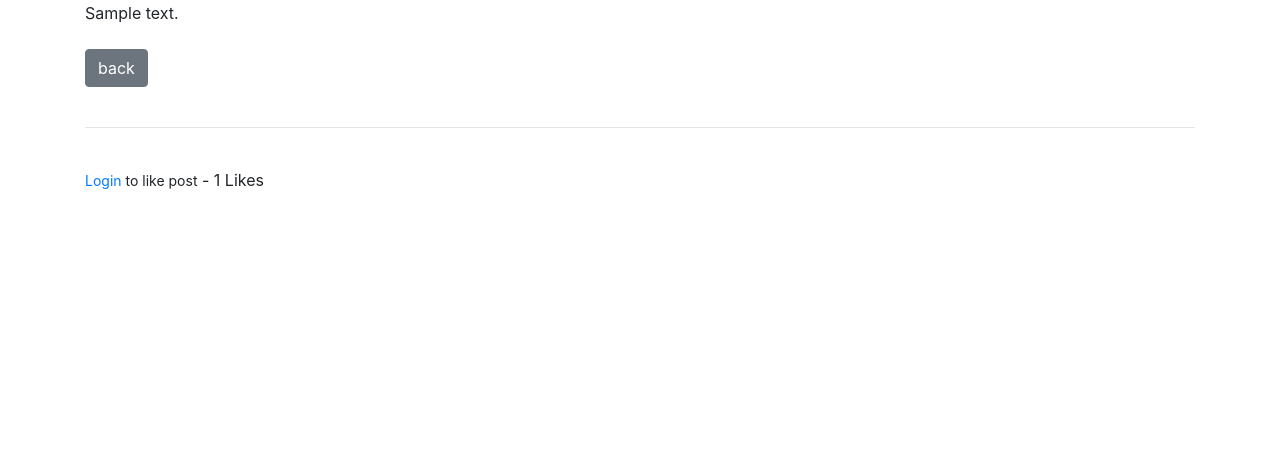
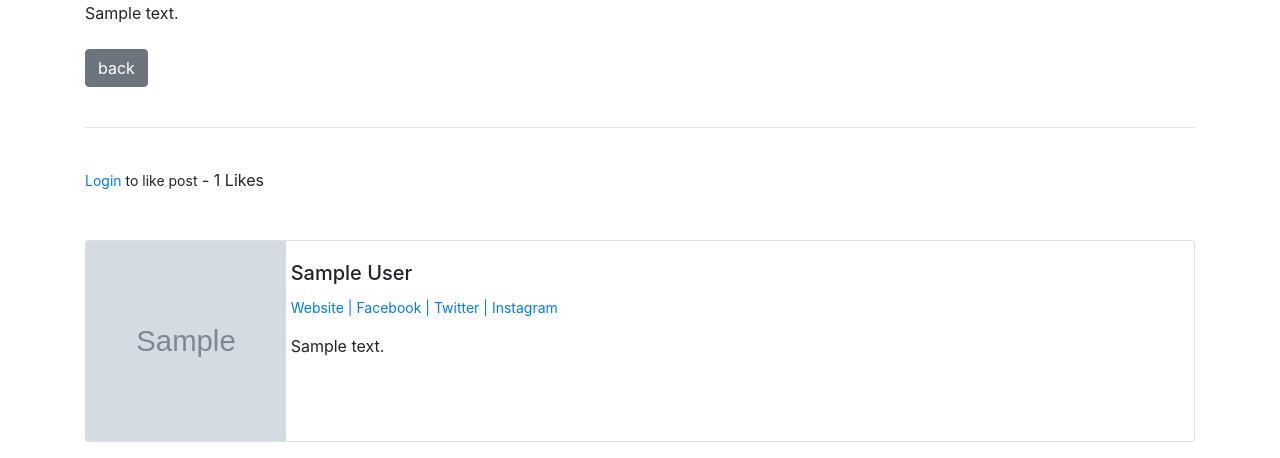
Before and after one commit to Themanintheback/project4-django-blog, a Django app: page /article/1 in a window 1280 px wide. Shown: the part 540-998 px from the top of the page. Before the commit the page ends 729 px from the top, so only its background shows below. Run offline with Django 3.2, Linux system fonts and the light colour scheme; tables that the repository leaves empty hold one stand-in row (values such as "Sample post"); grey boxes marked "Sample" are stand-in pictures; some libraries are stand-ins or nearby versions.

Commit message:
add uploading of profile pictures

```diff
--- a/blog/models.py
+++ b/blog/models.py
@@ -18,6 +18,11 @@ class Category(models.Model):
 class UserProfile(models.Model):
     user = models.OneToOneField(User, null=True, on_delete=models.CASCADE)
     bio = models.TextField()
+    profile_pic = models.ImageField(null=True, blank=True, upload_to="media/profile")
+    website_url = models.CharField(max_length=255, null=True, blank=True)
+    facebook_url = models.CharField(max_length=255, null=True, blank=True)
+    instagram_url = models.CharField(max_length=255, null=True, blank=True)
+    twitter_url = models.CharField(max_length=255, null=True, blank=True)
 
     def __str__(self):
         return str(self.user)
@@ -25,7 +30,7 @@ class UserProfile(models.Model):
 
 class Post(models.Model):
     title = models.CharField(max_length=255)
-    header_image = models.ImageField(null=True, blank=True, upload_to="media/")
+    header_image = models.ImageField(null=True, blank=True, upload_to="media/profile/")
     title_tag = models.CharField(max_length=255)
     author = models.ForeignKey(User, on_delete=models.CASCADE)
     body = RichTextField(blank=True, null=True)
--- a/templates/article_details.html
+++ b/templates/article_details.html
@@ -44,5 +44,39 @@
         - {{ total_likes }} Likes
     </form>
 
+<br/><br/>
+
+<div class="card mb-3">
+    <div class="row no-gutters">
+      <div class="col-md-2">
+          <img src="{{ post.author.userprofile.profile_pic.url }}" alt="..." width="200" height="200">
+      </div>
+      <div class="col-md-10">
+        <div class="card-body">
+          <h5 class="card-title">{{ post.author.first_name }} {{ post.author.last_name }}</h5>
+          <p class="small text-muted">
+
+            {% if post.author.userprofile.website_url %}
+              <a href="{{ post.author.userprofile.website_url }}">Website |</a>
+            {% endif %}
+
+            {% if post.author.userprofile.facebook_url %}
+              <a href="{{ post.author.userprofile.facebook_url }}">Facebook |</a>
+            {% endif %}
+
+            {% if post.author.userprofile.twitter_url %}
+              <a href="{{ post.author.userprofile.twitter_url }}">Twitter |</a>
+            {% endif %}
+
+            {% if post.author.userprofile.instagram_url %}
+              <a href="{{ post.author.userprofile.instagram_url}}">Instagram</a>
+            {% endif %}
+
+          </p>
+          <p class="card-text">{{ post.author.userprofile.bio }}</p>
+        </div>
+      </div>
+    </div>
+  </div>
 
 {% endblock %}
```
Also changed, not shown: blog/migrations/0011_auto_20221202_0446.py (added), blog/migrations/0012_alter_userprofile_profile_pic.py (added), blog/migrations/0013_alter_userprofile_profile_pic.py (added), blog/migrations/0014_alter_userprofile_profile_pic.py (added), blog/migrations/0015_auto_20221202_1031.py (added), blog/migrations/0016_alter_userprofile_profile_pic.py (added).
